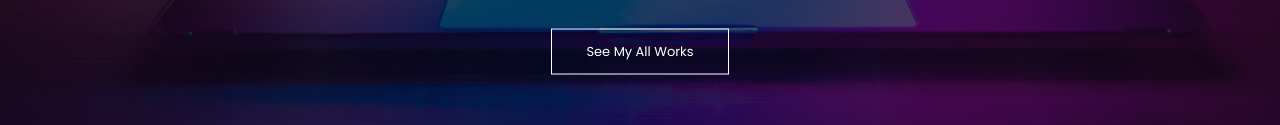
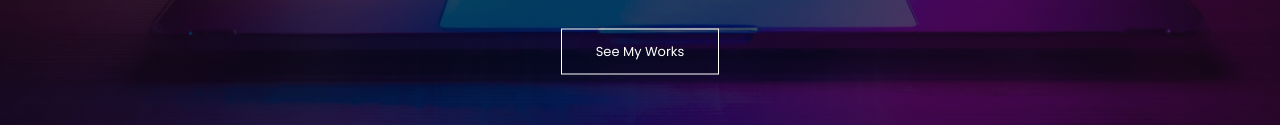
Before and after one commit to nayanthahansajith/NOVIX, a plain HTML site: page index.html in a window 1280 px wide. Shown: the part 496-621 px from the top of the page. Drawn offline with Linux system fonts and the light colour scheme.

```diff
--- a/index.html
+++ b/index.html
@@ -29,7 +29,7 @@
             <h1>NOVIX - Your Digital Universe</h1>
             <p><b>I'm a creative web developer and designer skilled in HTML, CSS, Python, Photoshop, Illustrator, and Premiere Pro <br> Currently pursuing a degree in Electronics and Telecommunication.</b>
             </p>
-            <a href="pf.html" class="hero-btn">See My All Works</a>
+            <a href="pf.html" class="hero-btn">See My Works</a>
         </div>
     </section>
 
```
